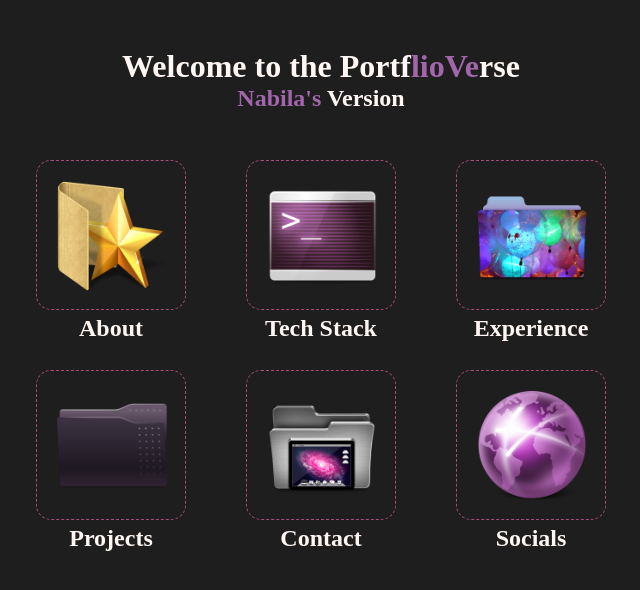
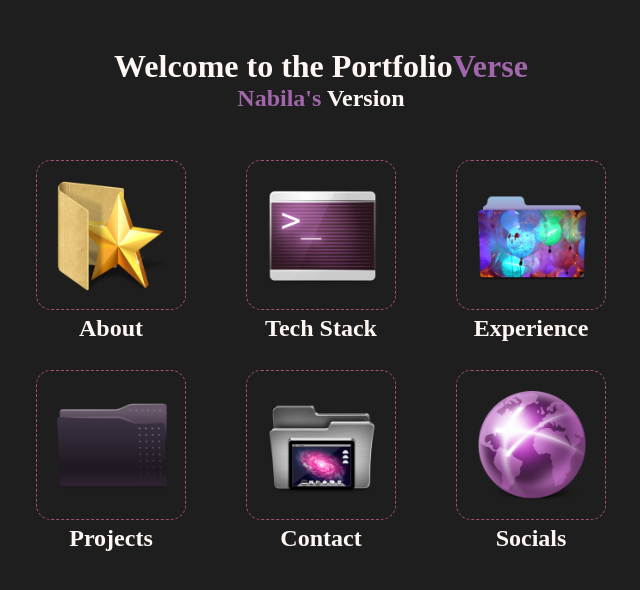
Before and after one commit to Beela303/dev-portfolio, a Vue app: page / in a window 1280 px wide. Shown: the top 590 px of the page, without its empty margins (319-959 px from the left). Built offline with nearby package versions, Linux system fonts and the light colour scheme.

Commit message:
ref and css

```diff
--- a/src/views/HomeView.vue
+++ b/src/views/HomeView.vue
@@ -16,7 +16,7 @@ const fullstackSection = ref(false)
 
 <template>
   <div id="intro">
-    <h1>Welcome to the Portf<span class="highlight-text">lioVe</span>rse</h1>
+    <h1>Welcome to the Portfolio<span class="highlight-text">Verse</span></h1>
     <h2><span class="highlight-text">Nabila's</span> Version</h2>
   </div>
 
@@ -188,9 +188,9 @@ const fullstackSection = ref(false)
       <hr>
 
       <div id="projects-tab">
-        <button class="project-tab" :disabled="frontendSection" @click="frontendSection = false">Frontend</button>
-        <button class="project-tab" :disabled="backendSection" @click="backendSection = false">Backend</button>
-        <button class="project-tab" :disabled="fullstackSection" @click="fullstackSection = false">Full Stack</button>
+        <button class="project-tab" :disabled="frontendSection" @click="frontendSection = true">Frontend</button>
+        <button class="project-tab" :disabled="backendSection" @click="backendSection = true">Backend</button>
+        <button class="project-tab" :disabled="fullstackSection" @click="fullstackSection = true">Full Stack</button>
       </div>
     </section>
 
```
